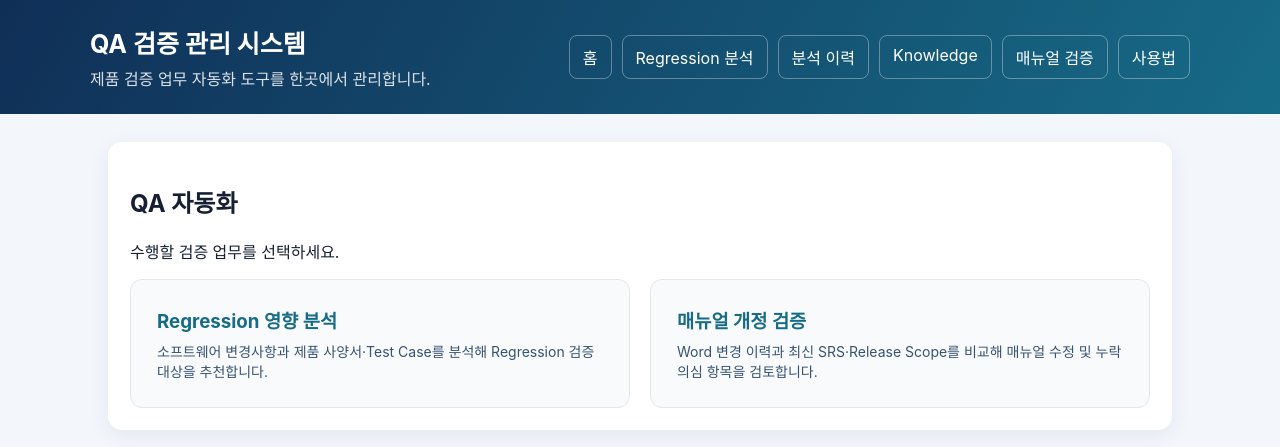
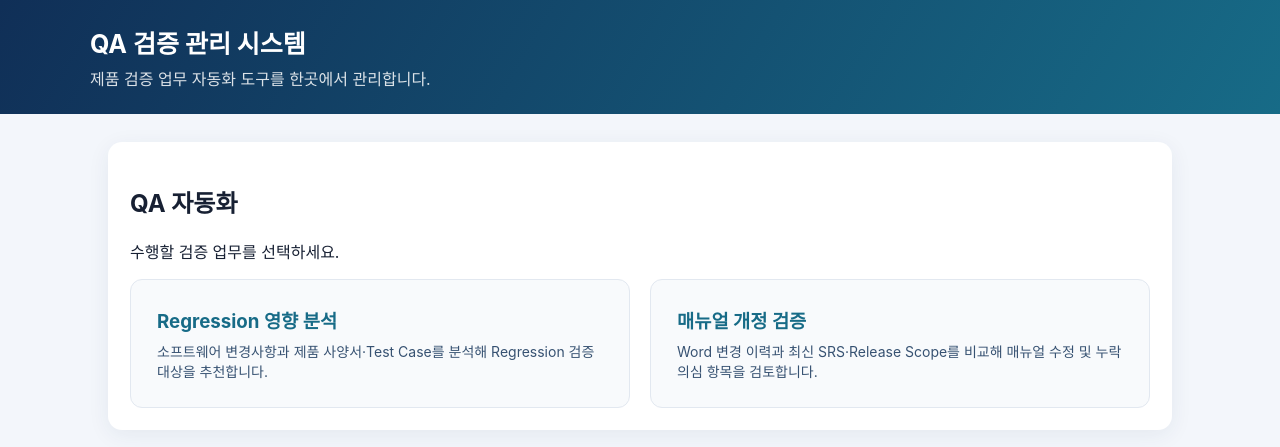
Before and after one commit to hongmin3/ai-regression-impact-analyzer, a FastAPI app: page / in a window 1280 px wide. Shown: the top 447 px of the page. Run offline with FastAPI, Linux system fonts and the light colour scheme.

Commit message:
fix: hide global navigation on QA hub

```diff
--- a/app/web/templates/base.html
+++ b/app/web/templates/base.html
@@ -1 +1 @@
-<!doctype html><html lang="ko"><head><meta charset="utf-8"><meta name="viewport" content="width=device-width,initial-scale=1"><title>{{ title or 'QA 검증 관리 시스템' }}</title><link rel="stylesheet" href="/static/app.css"><script src="/static/app.js" defer></script></head><body><header><div><h1>QA 검증 관리 시스템</h1><p>제품 검증 업무 자동화 도구를 한곳에서 관리합니다.</p></div><nav><a href="/">홈</a><a href="/impact-analyzer">Regression 분석</a><a href="/analyses">분석 이력</a><a href="/knowledge">Knowledge</a><a href="/manual-review">매뉴얼 검증</a><a href="/guide">사용법</a></nav></header><main class="{% block main_class %}{% endblock %}">{% block content %}{% endblock %}</main></body></html>
+<!doctype html><html lang="ko"><head><meta charset="utf-8"><meta name="viewport" content="width=device-width,initial-scale=1"><title>{{ title or 'QA 검증 관리 시스템' }}</title><link rel="stylesheet" href="/static/app.css"><script src="/static/app.js" defer></script></head><body><header><div><h1>QA 검증 관리 시스템</h1><p>제품 검증 업무 자동화 도구를 한곳에서 관리합니다.</p></div>{% block header_nav %}<nav><a href="/">홈</a><a href="/impact-analyzer">Regression 분석</a><a href="/analyses">분석 이력</a><a href="/knowledge">Knowledge</a><a href="/manual-review">매뉴얼 검증</a><a href="/guide">사용법</a></nav>{% endblock %}</header><main class="{% block main_class %}{% endblock %}">{% block content %}{% endblock %}</main></body></html>
--- a/app/web/templates/hub.html
+++ b/app/web/templates/hub.html
@@ -1,4 +1,5 @@
 {% extends "base.html" %}
+{% block header_nav %}{% endblock %}
 {% block content %}
 <section>
   <h2>QA 자동화</h2>
```
Also changed, not shown: tests/test_web.py (+3 -0 lines), 1 other file.
